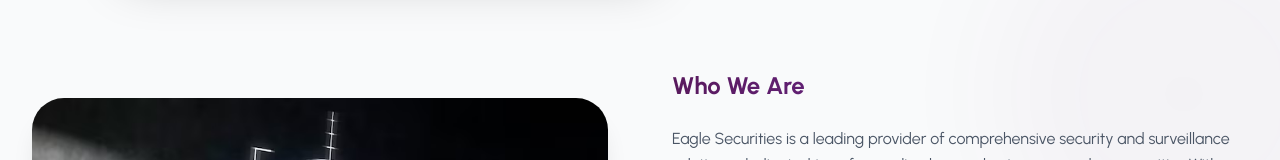
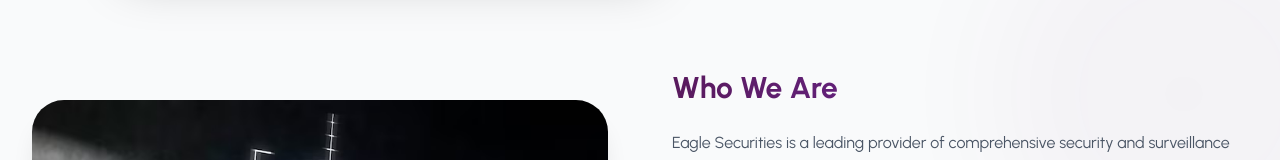
Before and after one commit to MuhammadQaisar/eagle-securities, a Next.js app: page / in a window 1280 px wide. Shown: the part 791-951 px from the top of the page. Built offline with nearby package versions, Linux system fonts and the light colour scheme.

Commit message:
new UI commit

```diff
--- a/components/ui/About/index.jsx
+++ b/components/ui/About/index.jsx
@@ -30,7 +30,7 @@ const About = () => {
 
           <div className="lg:w-1/2 text-center lg:text-left">
             <h4 className="text-[#591A5D] font-semibold uppercase tracking-widest text-sm mb-2"></h4>
-            <h2 className="text-3xl md:text-2xl font-bold mb-6 bg-clip-text text-transparent bg-gradient-to-r from-[#591A5D] to-[#7b2cbf]">
+            <h2 className="text-3xl md:text-3xl font-bold mb-6 bg-clip-text text-transparent bg-gradient-to-r from-[#591A5D] to-[#7b2cbf]">
               Who We Are
             </h2>
             <p className="text-md text-gray-600 mb-6 leading-relaxed">
```
